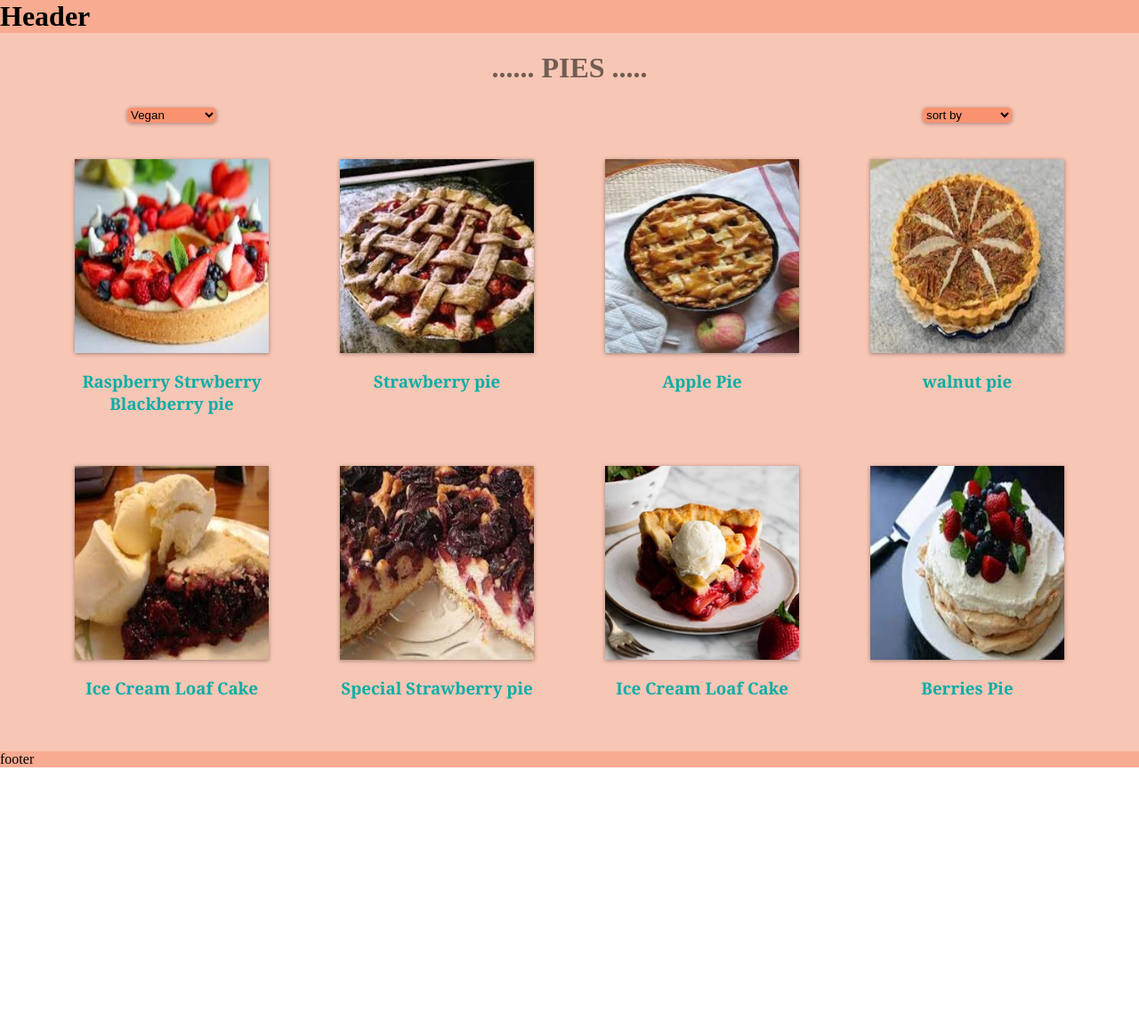
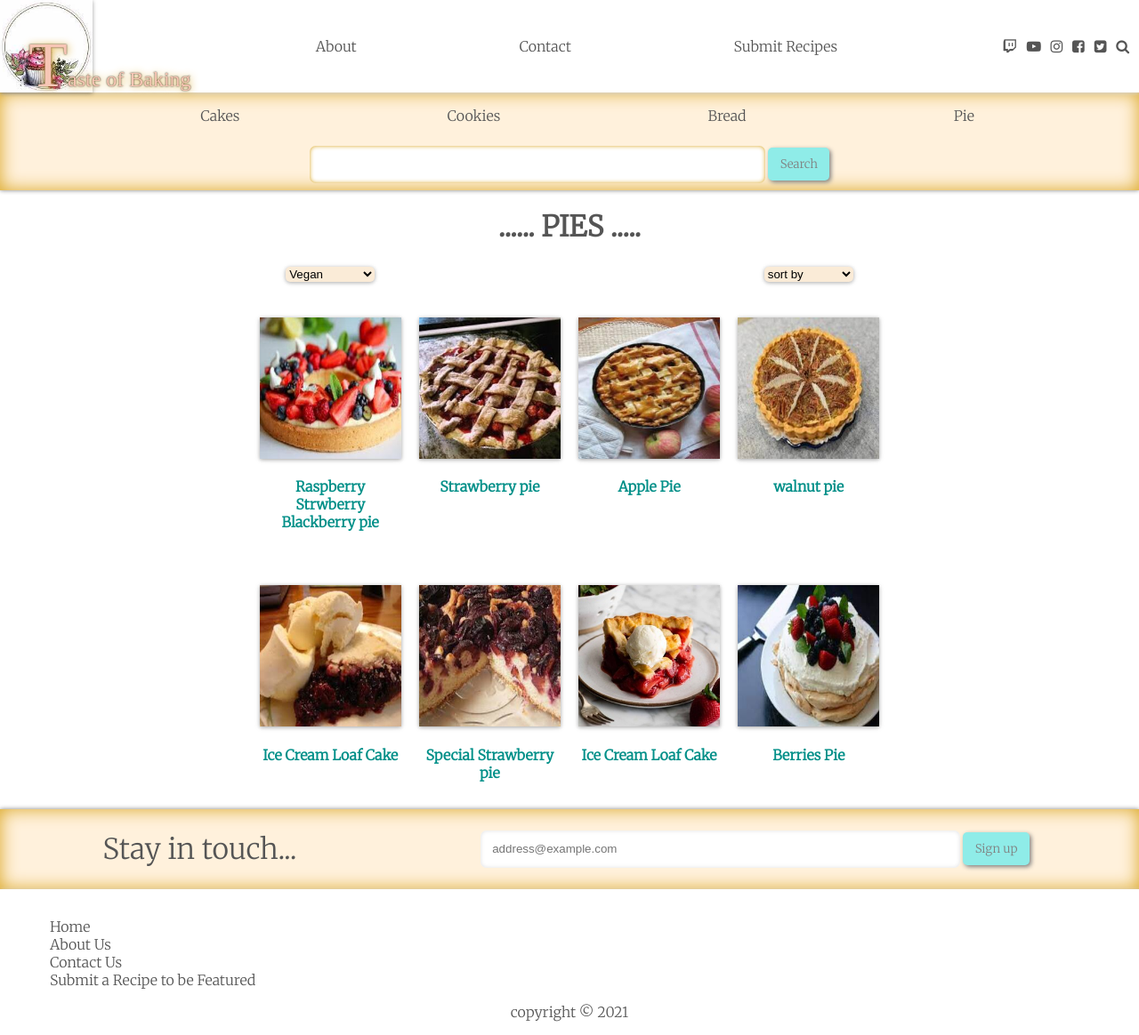
Before and after one commit to KatePost/WebDesignProject, a plain HTML site: page pie-category.html in a window 1280 px wide. Shown: the whole page at 89% size. Before the commit the page ends 863 px from the top, so only its background shows below. Drawn offline with Linux system fonts and the light colour scheme.

Commit message:
categories are updated

```diff
--- a/pie-category.html
+++ b/pie-category.html
@@ -5,28 +5,15 @@
     <meta http-equiv="X-UA-Compatible" content="IE=edge">
     <meta name="viewport" content="width=device-width, initial-scale=1.0">
     <title>Taste of baking | pies</title>
+    <link rel="stylesheet" href="https://cdnjs.cloudflare.com/ajax/libs/font-awesome/4.7.0/css/font-awesome.min.css">
+    <link rel="stylesheet" href="https://cdnjs.cloudflare.com/ajax/libs/font-awesome/4.7.0/css/font-awesome.min.css">
+    <link rel="stylesheet" href="styles/headerFooter.css">
+    <link rel="icon" href="images/favicon.ico" type="image/ico"/>
     <style>
 
-        .header, .footer {
-          display: grid;
-          background-color:  rgb(248, 171, 145);
 
-          }
-          .header{
-            margin: 0;
-            width: 100%;
-            height: 100%;;
-          }
-          .header h1{
-           margin: 0;
-           padding: 0;
-          }
-          .footer{
-            margin-bottom: 0;
-          }
-          .footer h1{
-            margin: 0;
-          }
+
+
 
   .cake-category * {
     box-sizing: border-box;
@@ -42,14 +29,10 @@
     padding: 0;
   }
 
-  .main-cake {
-    background-color: rgb(247, 198, 181);
-  }
-
   .heading{
       text-align: center;
-      color: rgb(114, 93, 83);
-      font-family: 'Times New Roman', Times, serif;
+      color: #555;
+      font-family: 'Merriweather';
   }
 
 
@@ -58,13 +41,10 @@
     display: flex;
     -ms-flex-wrap: wrap; /* IE10 */
     flex-wrap: wrap;
-    padding: 0 4px;
-    margin-left: 40px;
-    margin-right: 40px;
-    margin-bottom: 40px;
+    width: 80%;
     text-align: center;
-    font-family: Georgia, 'Times New Roman', Times, serif;
-    color: #07ada5;
+    font-family: 'Merriweather';
+    margin-bottom: 10px;
 
   }
 
@@ -73,7 +53,7 @@
     -ms-flex: 25%; /* IE10 */
     flex: 25%;
     max-width: 25%;
-    padding: 0 40px;
+    padding: 0 10px;
   }
 
   .column img {
@@ -112,19 +92,19 @@
 
   .column a:link{
       text-decoration: none;
-      color:  #07ada5;
+      color:  #008f88;
   }
   .column a:hover{
       text-decoration: none;
-      color: #008f88;
+      color: #07ada5;
       text-shadow: 0 0 1px #8fece8;
-      font-size: large;
+
     }
 
     /*------ select option style-------*/
 
     .custom-select {
-        background-color: rgb(250, 146, 111);
+        background-color: antiquewhite;
         width: 100px;
         border: none;
         box-shadow: 0 1px 6px rgba(0, 0, 0, 0.12), 0 1px 4px rgba(0, 0, 0, 0.24);
@@ -143,9 +123,49 @@
       </style>
   </head>
   <body>
+    <header class="major">
+      <a href="index.html">
+          <figure id="logo">
+              <img src="images/download.jpeg" alt="Home | Taste of Baking Logo" />
+              <figcaption>Taste of Baking</figcaption>
+          </figure>
+      </a>
+      <nav class="navbar">
+          <ul>
+              <li><a href="about-us.html">About</a></li>
+              <li><a href="contact.html">Contact</a></li>
+              <li><a href="submit-recipe.html">Submit Recipes</a></li>
+          </ul>
+      </nav>
+      <nav id="socialsNav">
+          <ul>
+              <li><a href="https://www.twitch.tv"><span class="fa fa-twitch"></span></a></li>
+              <li><a href="https://www.youtube.com"><span class="fa fa-youtube-play"></span></a></li>
+              <li><a href="https://www.instagram.com"><span class="fa fa-instagram"></span></a></li>
+              <li><a href="https://www.facebook.com"><span class="fa fa-facebook-square"></span></a></li>
+              <li><a href="https://www.twitter.com"><span class="fa fa-twitter-square"></span></a></li>
+              <li><a href="#top"><span class="fa fa-search"></span></a></li>
+          </ul>
+      </nav>
+  </header>
+  <header class="minor">
+      <nav class="navbar">
+          <ul>
+              <li><a href="cake-category.html">Cakes</a></li>
+              <li><a href="cookies-category.html">Cookies</a></li>
+              <li><a href="bread-category.html">Bread</a></li>
+              <li><a href="pie-category.html">Pie</a></li>
+          </ul>
+      </nav>
+      <div class="textBar">
+          <input type="search" name="searchBar" id="searchBar" size="50" autofocus />
+          <button type="submit" for="searchBar">Search</button>
+      </div>
+  </header>
+
+
+    <main>
     <div class="main-cake">
-    <div class="header">
-      <h1>Header</h1>
     </div>
 
     <div class="cake-category">
@@ -189,22 +209,34 @@
               </div>
 
 
-          <div class="column"><img src="images/mix_berries_pie2.jpg" alt ="Raspberry Strwberry Blackberry pie"/><a href="recipe.html"><h3>Raspberry Strwberry Blackberry pie</h3></a></div>
-          <div class="column"><img src="images/strawberry.jpg" alt ="Strawberry pie"/><a href="recipe.html"><h3>Strawberry pie</h3></a></div>
-          <div class="column"><img src="images/apple_pie2.jpg" alt ="Apple pie"/><a href="recipe.html"><h3>Apple Pie</h3></a></div>
-          <div class="column"><img src="images/walnut.jpg" alt ="walnut pie"/><a href="recipe.html"><h3>walnut pie</h3></a></div>
-          <div class="column"><img src="images/BlackberryPie.jpg" alt ="Blackberry Pie"/><a href="recipe.html"><h3>Ice Cream Loaf Cake</h3></a></div>
-          <div class="column"><img src="images/plumPie.jpg" alt ="Plum Pie"/><a href="recipe.html"><h3>Special Strawberry pie</h3></a></div>
-          <div class="column"><img src="images/strawberry-pie-recipe-8.jpg" alt ="Special strawberry pie"/><a href="recipe.html"><h3>Ice Cream Loaf Cake</h3></a></div>
-          <div class="column"><img src="images/mix_berries.jpg" alt ="berries pie"/><a href="recipe.html"><h3>Berries Pie</h3></a></div>
+          <div class="column"><img src="images/mix_berries_pie2.jpg" alt ="Raspberry Strwberry Blackberry pie"/><a href="recipe.html"><h4>Raspberry Strwberry Blackberry pie</h4></a></div>
+          <div class="column"><img src="images/strawberry.jpg" alt ="Strawberry pie"/><a href="recipe.html"><h4>Strawberry pie</h4></a></div>
+          <div class="column"><img src="images/apple_pie2.jpg" alt ="Apple pie"/><a href="recipe.html"><h4>Apple Pie</h4></a></div>
+          <div class="column"><img src="images/walnut.jpg" alt ="walnut pie"/><a href="recipe.html"><h4>walnut pie</h4></a></div>
+          <div class="column"><img src="images/BlackberryPie.jpg" alt ="Blackberry Pie"/><a href="recipe.html"><h4>Ice Cream Loaf Cake</h4></a></div>
+          <div class="column"><img src="images/plumPie.jpg" alt ="Plum Pie"/><a href="recipe.html"><h4>Special Strawberry pie</h4></a></div>
+          <div class="column"><img src="images/strawberry-pie-recipe-8.jpg" alt ="Special strawberry pie"/><a href="recipe.html"><h4>Ice Cream Loaf Cake</h4></a></div>
+          <div class="column"><img src="images/mix_berries.jpg" alt ="berries pie"/><a href="recipe.html"><h4>Berries Pie</h4></a></div>
 
       </div>
       </div>
-      <div class="footer">
-
-          footer
-
-      </footer>
+      </main>
+      <footer class="minor">
+        <span id="message">Stay in touch...</span>
+        <div class="textBar">
+            <input type="email" name="subscribe" id="subscribe" size="50" placeholder="address@example.com" />
+            <button type="submit" for="subscribe">Sign up</button>
+        </div>
+    </footer>
+    <footer class="major">
+        <ul>
+            <li><a href="index.html">Home</a></li>
+            <li><a href="about-us.html">About Us</a></li>
+            <li><a href="contact.html">Contact Us</a></li>
+            <li><a href="submit-recipe.html">Submit a Recipe to be Featured</a></li>
+        </ul>
+        <div id="copyright"><span>copyright &copy; 2021</span></div>
+    </footer>
       </div>
   </body>
   </html>
```
Also changed, not shown: Bread-category.html (+13 -5 lines), cake-category.html (+10 -2 lines).
